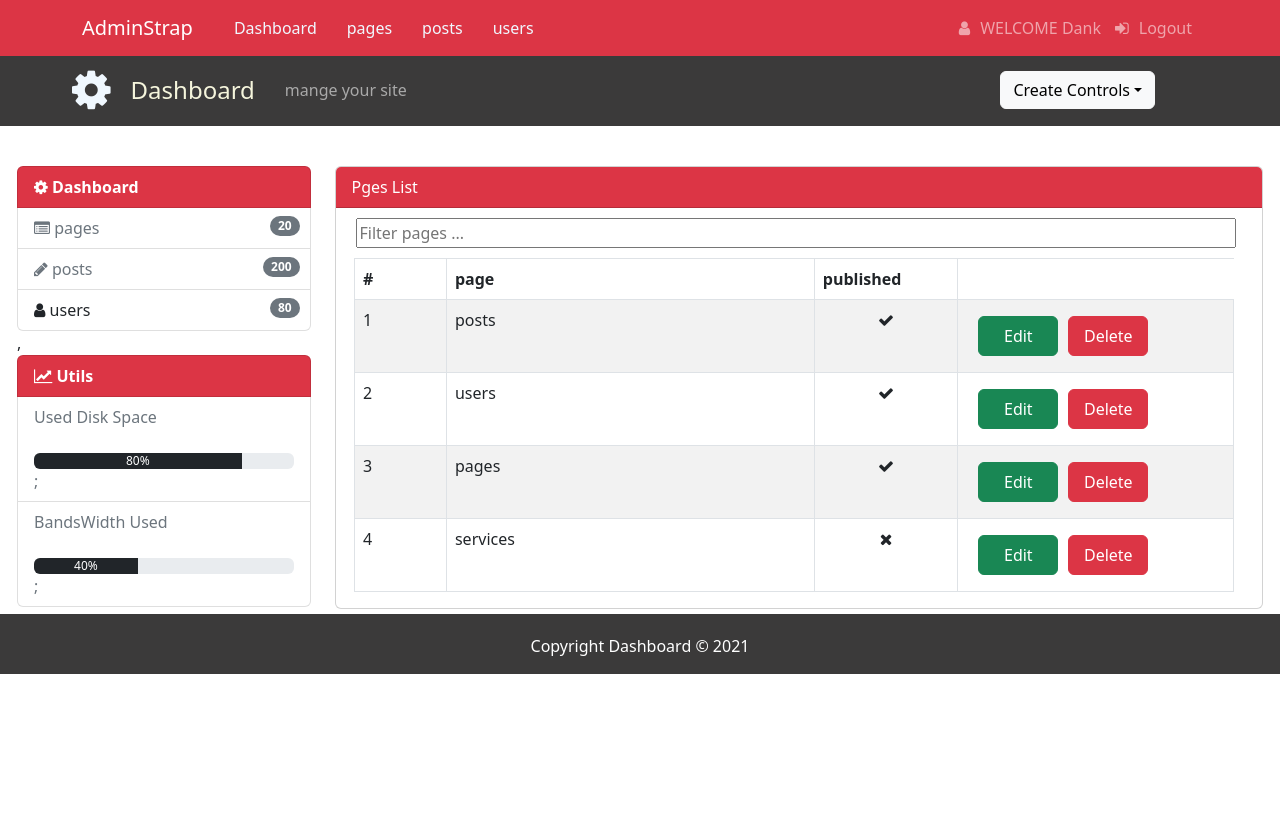
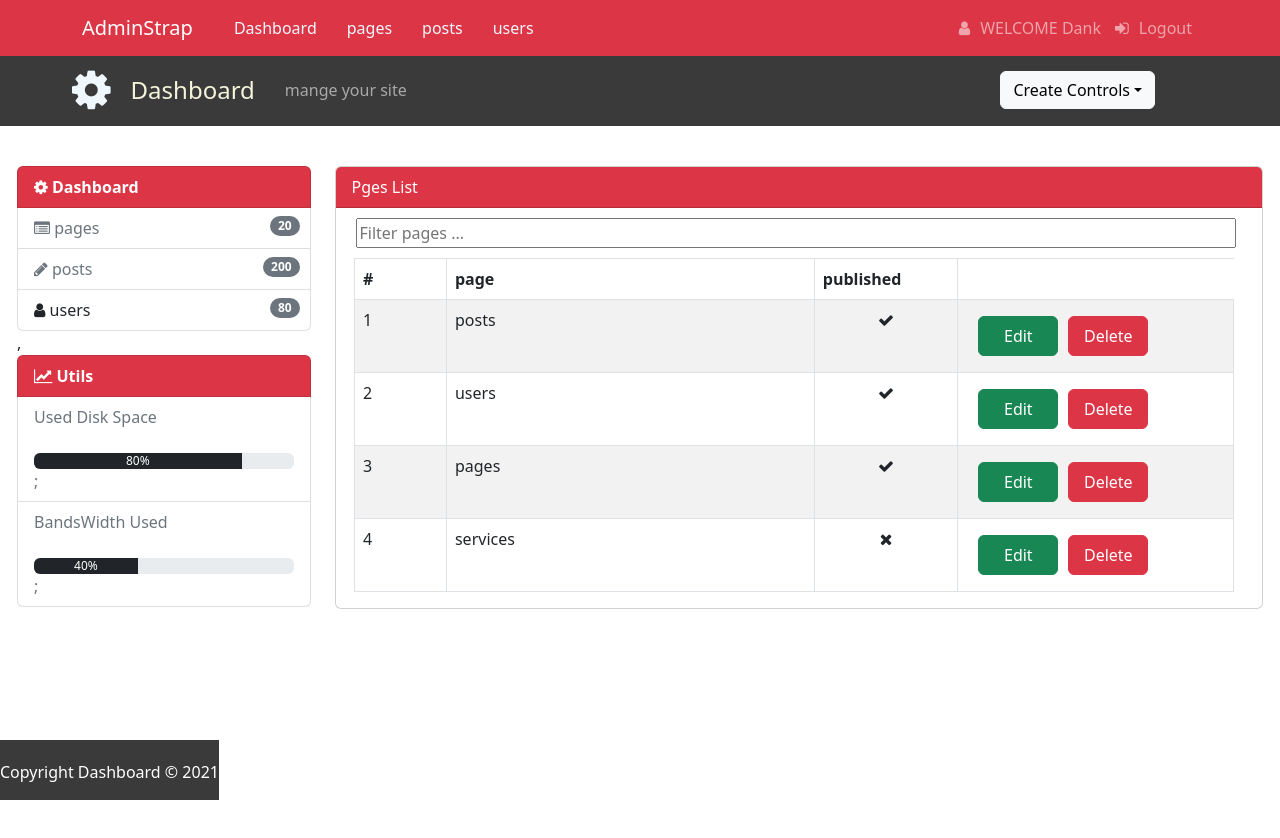
Before and after one commit to magdymaher129/react-admin-dashboard, a React (Create React App) app: page /pages in a window 1280 px wide. Shown: the top 838 px of the page. Before the commit the page ends 800 px from the top, so only its background shows below. Built offline with nearby package versions, Linux system fonts and the light colour scheme.

Commit message:
stick footer

```diff
--- a/src/components/Footers.js
+++ b/src/components/Footers.js
@@ -3,7 +3,7 @@ import { Card } from 'react-bootstrap'
 const Footers = () => {
   return (
     <div>
-      <div style={{backgroundColor:"#3b3a3a",height:"60px",color:"#fff", marginTop:"auto"}}>
+      <div style={{backgroundColor:"#3b3a3a",height:"60px",color:"#fff", marginTop:"auto", position: 'fixed',bottom:'0'}}>
 
       <Card.Body style={{borderRadius: '0px! important '}}>
 
--- a/src/pages/pages.js
+++ b/src/pages/pages.js
@@ -10,10 +10,10 @@ import UsersLists from '../components/UsersLists'
 const pages = () => {
   return (
     <div className='App'>
-    <header className='App-header'>
+
     <Navbars />
 
-      <div className='row' style={{ margin: "40px 5px  5px 5px" }}>
+    <div className='row' style={{ margin: "40px 5px  5px 5px" , minHeight: 'calc(100vh - 50px)'}}>
       <div className='col-md-3'>
         <Side />
         <Used />
@@ -23,7 +23,7 @@ const pages = () => {
       </div>
     </div>
 
-    </header>
+
   <Footers />
 </div>
   )
```
Lines whose indentation alone changed are shown as unchanged.
